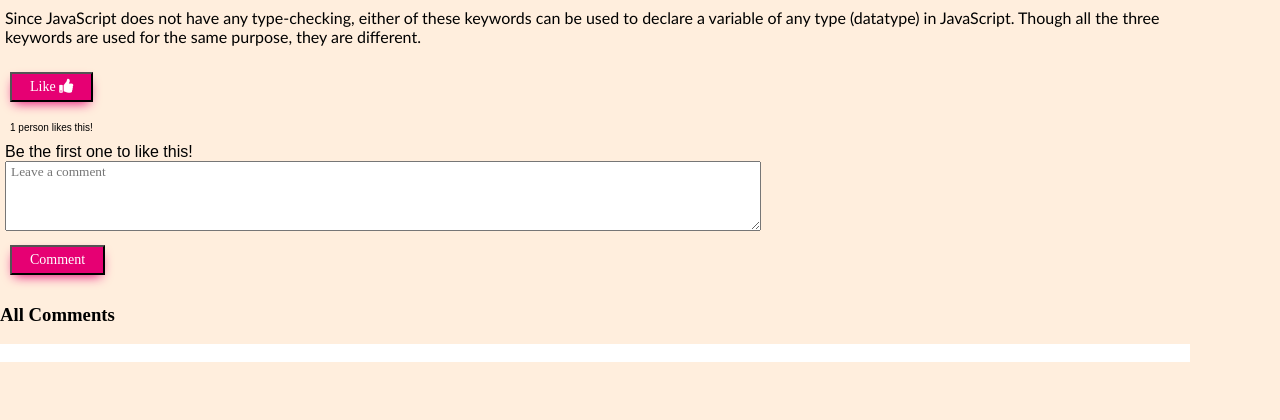
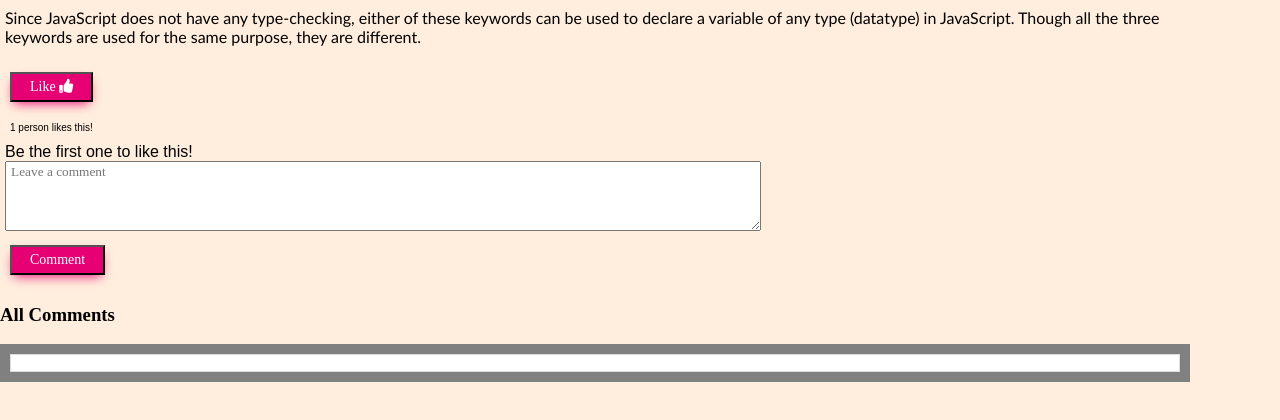
Before and after one commit to vigneshvp/scribbler, a plain HTML site: page html/post.html in a window 1280 px wide. Both pictures are taken after a click on the button "Comment". Shown: the part 144-564 px from the top of the page. Drawn offline with Linux system fonts and the light colour scheme; a web font is replaced by a local one.

Commit message:
Added Comments in a Table
Encapsulated Comments in table with grey background and white rows

```diff
--- a/html/post.html
+++ b/html/post.html
@@ -113,8 +113,9 @@
         <button class="postLike" onclick="addComment()">Comment</button>
         <div class="commentSection">
             <h3>All Comments</h3>
-            <div class="allComments" id="listAllComments" style="background-color: gray;">
-                <div class="eachComment" id="eachComment" style="background-color: white;"></div>
+            <div class="allComments" id="listAllComments">
+                <table id="comments-table">
+                </table>
 
             </div>
         </div>
--- a/scripts/post.js
+++ b/scripts/post.js
@@ -91,7 +91,7 @@ function addComment(){
   var x = document.getElementById("txtCommentCommentPost").value;
 
   console.log(x);
-  var pElement = '<p>'+ x + '</p><br/>';
-  var getDiv = document.getElementById('eachComment');
+  var pElement = '<td>'+ x + '</td>';
+  var getDiv = document.getElementById('comments-table');
   getDiv.innerHTML = pElement + getDiv.innerHTML;
 }
--- a/styles/post.css
+++ b/styles/post.css
@@ -68,4 +68,18 @@
     overflow: scroll;
   }
 
-/* Set a style for all the remaining elements like Like button, Edit button, Comment button and so on. */
+  table {
+    font-family: arial, sans-serif;
+    border-collapse: separate;
+    width: 100%;
+    border-spacing: 10px;
+    background-color: gray;
+  }
+
+  td, th {
+    border: 1px solid #dddddd;
+    text-align: left;
+    padding: 8px;
+    border-spacing: 10px;
+    background-color: white;
+  }
```
